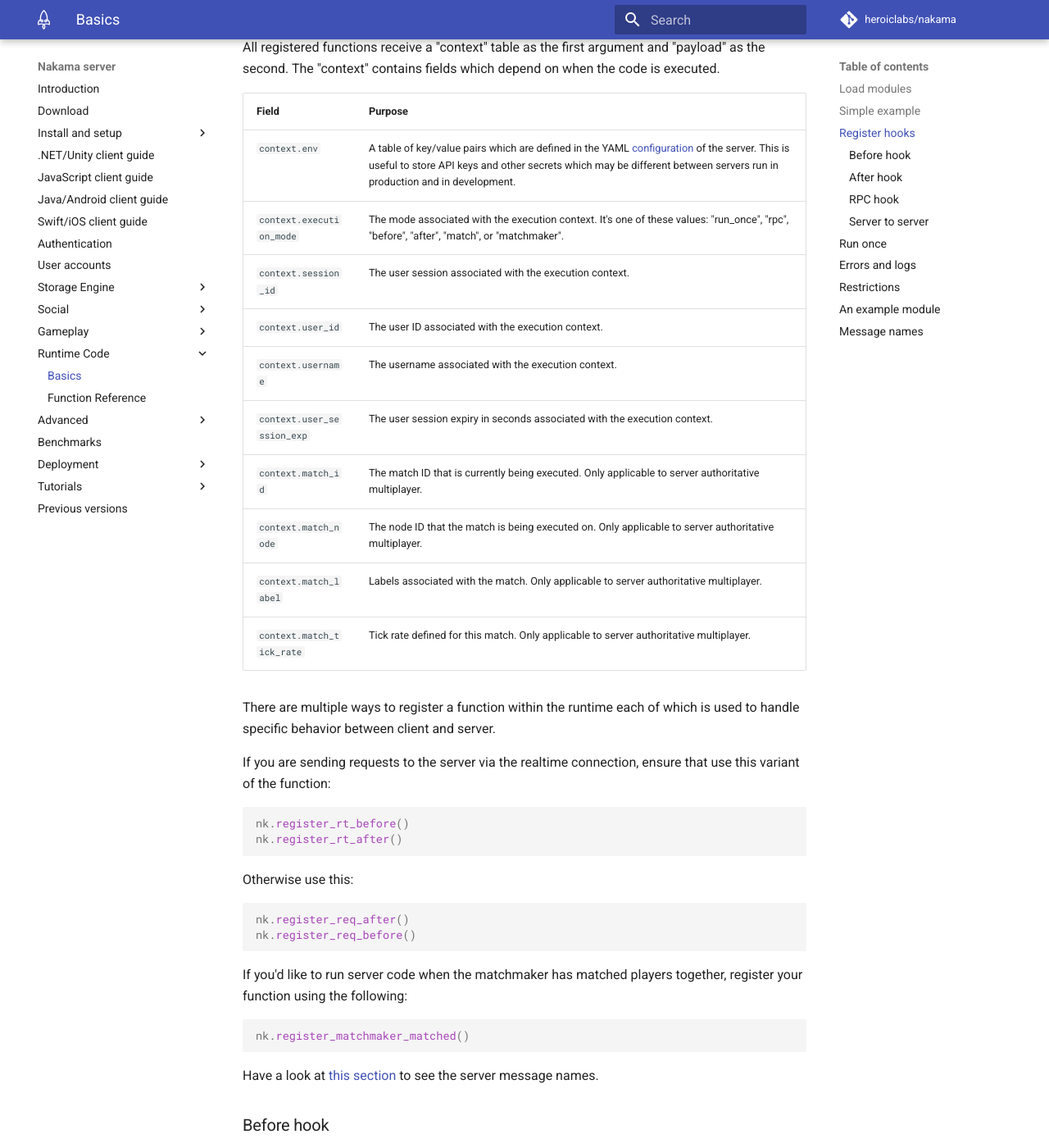
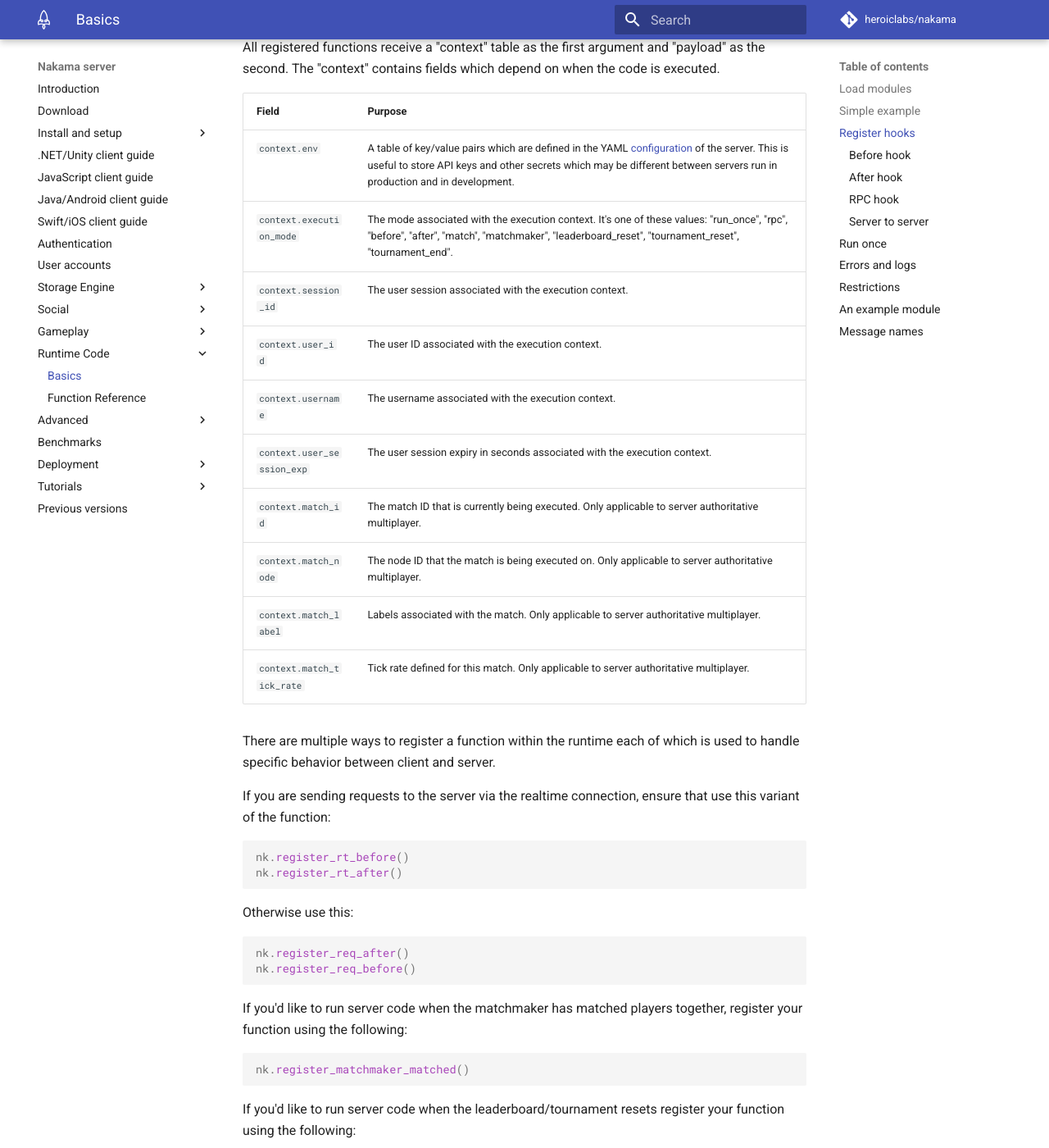
Before and after one commit to heroiclabs/nakama-docs, an MkDocs documentation site: the page built from docs/runtime-code-basics.md, in a window 1280 px wide and 1400 px high, scrolled down 1553 px. Shown: the whole window at 82% size. Built offline with MkDocs 1.6.1 and Material for MkDocs 9.7.7, drawn with Linux system fonts in a browser that asks for light colours; comment, search, counter and statistics services are not loaded; old or Windows-style settings are respelled for this version of MkDocs; some of the changed text lies outside the part shown.

Commit message:
Add match listing query. Add docs about leaderboard-tournament callbacks

````diff
--- a/docs/runtime-code-basics.md
+++ b/docs/runtime-code-basics.md
@@ -54,7 +54,7 @@
 | Field | Purpose |
 | ----- | ------- |
 | `context.env` | A table of key/value pairs which are defined in the YAML [configuration](install-configuration.md) of the server. This is useful to store API keys and other secrets which may be different between servers run in production and in development. |
-| `context.execution_mode` | The mode associated with the execution context. It's one of these values: "run_once", "rpc", "before", "after", "match", or "matchmaker". |
+| `context.execution_mode` | The mode associated with the execution context. It's one of these values: "run_once", "rpc", "before", "after", "match", "matchmaker", "leaderboard_reset", "tournament_reset", "tournament_end". |
 | `context.session_id` | The user session associated with the execution context. |
 | `context.user_id` | The user ID associated with the execution context. |
 | `context.username` | The username associated with the execution context. |
@@ -81,6 +81,17 @@
 If you'd like to run server code when the matchmaker has matched players together, register your function using the following:
 ```lua
 nk.register_matchmaker_matched()
+```
+
+If you'd like to run server code when the leaderboard/tournament resets register your function using the following:
+```lua
+nk.register_leaderboard_reset()
+nk.register_tournament_reset()
+```
+
+Similary, you can run server code when the tournament ends:
+```lua
+nk.register_tournament_end()
 ```
 
 Have a look at [this section](#message-names) to see the server message names.
````
Also changed, not shown: docs/gameplay-multiplayer-server-multiplayer.md (+68 -0 lines), docs/install-configuration.md (+11 -0 lines).
